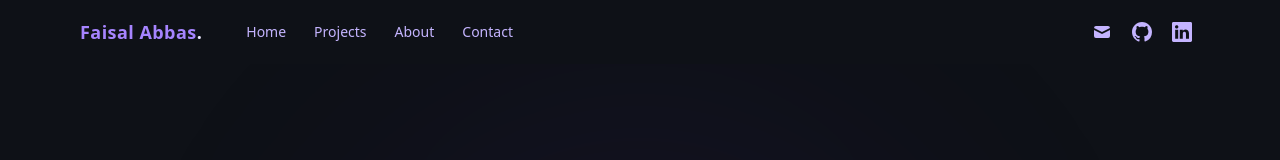
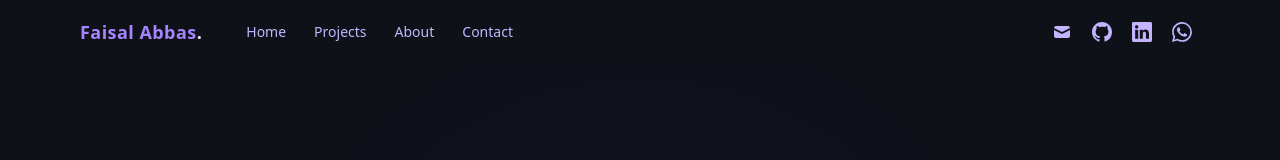
Before and after one commit to kaze1-dev/portfolio, a Next.js app: page / in a window 1280 px wide. Shown: the top 160 px of the page. Built offline with nearby package versions, Linux system fonts and the light colour scheme.

Commit message:
wa business link

```diff
--- a/components/Footer.tsx
+++ b/components/Footer.tsx
@@ -1,6 +1,6 @@
 "use client"
 import React, { useState } from 'react'
-import { BsGithub, BsLinkedin } from 'react-icons/bs';
+import { BsGithub, BsLinkedin, BsWhatsapp } from 'react-icons/bs';
 import { HiMail } from 'react-icons/hi';
 import { LuArrowUp, LuGithub, LuLinkedin, LuMail, LuSend } from 'react-icons/lu'
 import { z } from 'zod'
@@ -85,8 +85,7 @@ const Footer = () => {
                   placeholder="Your Name"
                   value={formData.name}
                   onChange={handleChange}
-                  className={`w-full px-4 py-2.5 rounded-lg border bg-[#13111F]/30 text-zinc-200 placeholder-zinc-600 focus:bg-[#13111F]/60 focus:outline-none transition-all duration-200 text-sm ${
-                    errors.name
+                  className={`w-full px-4 py-2.5 rounded-lg border bg-[#13111F]/30 text-zinc-200 placeholder-zinc-600 focus:bg-[#13111F]/60 focus:outline-none transition-all duration-200 text-sm ${errors.name
                     ? 'border-rose-500/50 focus:border-rose-500'
                     : 'border-violet-950/40 focus:border-violet-500/50'
                     }`}
@@ -100,8 +99,7 @@ const Footer = () => {
                   placeholder="Your Email"
                   value={formData.email}
                   onChange={handleChange}
-                  className={`w-full px-4 py-2.5 rounded-lg border bg-[#13111F]/30 text-zinc-200 placeholder-zinc-600 focus:bg-[#13111F]/60 focus:outline-none transition-all duration-200 text-sm ${
-                    errors.email
+                  className={`w-full px-4 py-2.5 rounded-lg border bg-[#13111F]/30 text-zinc-200 placeholder-zinc-600 focus:bg-[#13111F]/60 focus:outline-none transition-all duration-200 text-sm ${errors.email
                     ? 'border-rose-500/50 focus:border-rose-500'
                     : 'border-violet-950/40 focus:border-violet-500/50'
                     }`}
@@ -116,8 +114,7 @@ const Footer = () => {
                 placeholder="Your Message"
                 value={formData.message}
                 onChange={handleChange}
-                className={`w-full px-4 py-2.5 rounded-lg border bg-[#13111F]/30 text-zinc-200 placeholder-zinc-600 focus:bg-[#13111F]/60 focus:outline-none transition-all duration-200 text-sm resize-none ${
-                  errors.message
+                className={`w-full px-4 py-2.5 rounded-lg border bg-[#13111F]/30 text-zinc-200 placeholder-zinc-600 focus:bg-[#13111F]/60 focus:outline-none transition-all duration-200 text-sm resize-none ${errors.message
                   ? 'border-rose-500/50 focus:border-rose-500'
                   : 'border-violet-950/40 focus:border-violet-500/50'
                   }`}
@@ -165,7 +162,7 @@ const Footer = () => {
               <BsGithub size={16} />
             </a>
             <a
-              href="https://linkedin.com/in/your-handle"
+              href="https://www.linkedin.com/in/faisal-abbas-codes"
               target="_blank"
               rel="noopener noreferrer"
               aria-label="LinkedIn"
@@ -174,11 +171,20 @@ const Footer = () => {
               <BsLinkedin size={16} />
             </a>
             <a
-              href="mailto:your-email@example.com"
+              href="mailto:kaze0001111@gmail.com"
               aria-label="Email"
+              target="_blank"
               className="p-2 rounded-lg border border-violet-950/40 bg-[#13111F]/30 text-zinc-500 hover:text-violet-300 hover:border-violet-500/20 hover:bg-[#13111F]/60 transition-all duration-200"
             >
               <HiMail size={16} />
+            </a>
+            <a
+              href="https://wa.me/923316855008"
+              target="_blank"
+              aria-label="Whatsapp"
+              className="p-2 rounded-lg border border-violet-950/40 bg-[#13111F]/30 text-zinc-500 hover:text-violet-300 hover:border-violet-500/20 hover:bg-[#13111F]/60 transition-all duration-200"
+            >
+              <BsWhatsapp size={16} />
             </a>
           </div>
         </div>
--- a/components/Header.tsx
+++ b/components/Header.tsx
@@ -1,11 +1,11 @@
 import Link from 'next/link';
 import React from 'react'
-import { BsGithub, BsLinkedin } from 'react-icons/bs';
+import { BsGithub, BsLinkedin, BsWhatsapp } from 'react-icons/bs';
 import { HiMail } from 'react-icons/hi';
 
 const Header = () => {
   return (
-    <header className="bg-[#0E1117] text-violet-300 sticky top-0 z-50  transition-colors duration-300">
+    <header className="bg-[#0E1117] text-violet-300 sticky top-0 z-50 transition-colors duration-300">
       <div className="max-w-6xl mx-auto h-16 px-4 flex items-center justify-between">
 
         <div className="flex items-center space-x-8">
@@ -28,6 +28,7 @@ const Header = () => {
             </Link>
           </nav>
         </div>
+
         <div className="flex items-center space-x-1">
           <a
             href="mailto:kaze0001111@gmail.com"
@@ -54,6 +55,15 @@ const Header = () => {
           >
             <BsLinkedin size={20} />
           </a>
+          <a
+            href="https://wa.me/923316855008"
+            target="_blank"
+            rel="noopener noreferrer"
+            className="p-2 rounded-lg transition-all duration-200 hover:bg-violet-950/40 hover:text-violet-100"
+            aria-label="WhatsApp"
+          >
+            <BsWhatsapp size={20} />
+          </a>
         </div>
 
       </div>
```
Lines whose indentation alone changed are shown as unchanged.
